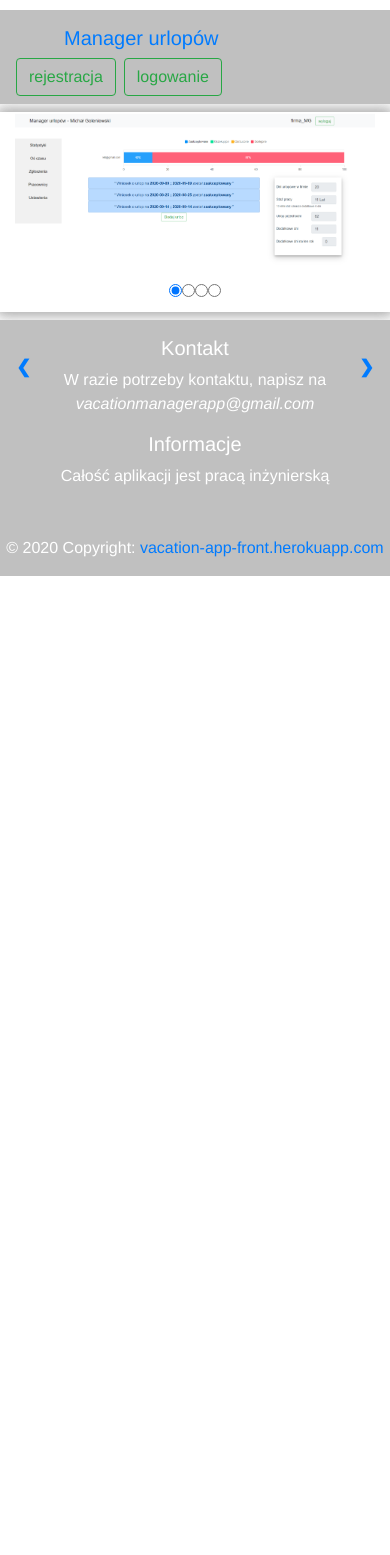
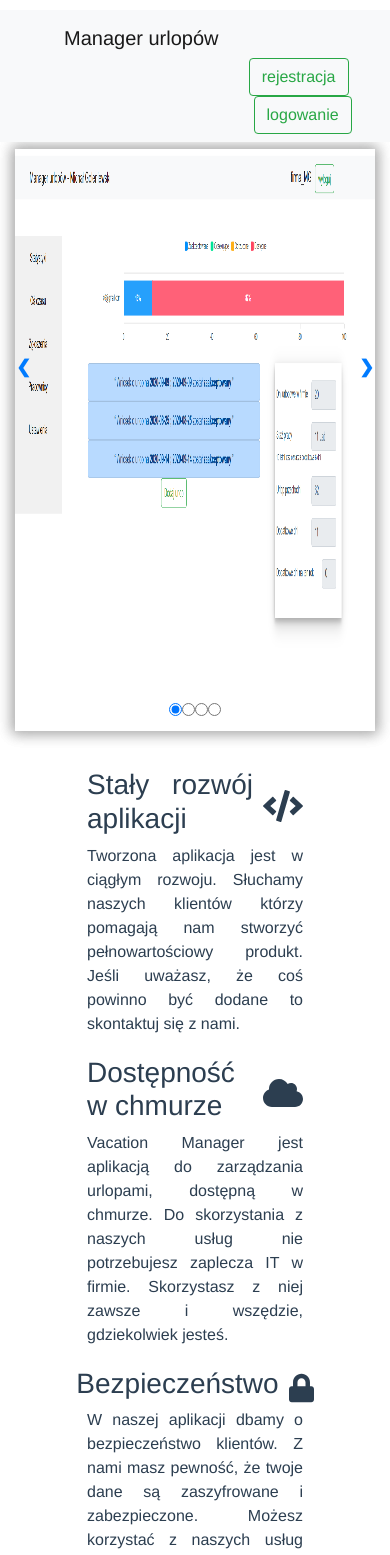
Before and after one commit to goloneczka/vacation-manager-front, a Vue app: page /#/ in a window 390 px wide. Shown: the top 1555 px of the page. Before the commit the page ends 844 px from the top, so only its background shows below. Built offline with nearby package versions, Linux system fonts and the light colour scheme; no server answers; what vue-apexcharts would draw is missing.

Commit message:
improved view

```diff
--- a/src/components/loged/employees/EmployeesInfo.vue
+++ b/src/components/loged/employees/EmployeesInfo.vue
@@ -24,11 +24,13 @@
                             <td>{{item.occupation}}</td>
                             <td>{{item.hired}}</td>
                             <td>
-                                <button type="button" class="btn btn-outline-info btn-sm "
-                                        @click="updateVars(item)">Inf
+                                <button type="button" class="btn btn-outline-info btn-sm  mr-1"
+                                        @click="updateVars(item)">
+                                    <font-awesome-icon icon="info" />
                                 </button>
-                                <button type="button" class="pl-1 btn btn-outline-dark btn-sm "
-                                        @click="navigate(item)">Edt
+                                <button type="button" class="btn btn-outline-dark btn-sm "
+                                        @click="navigate(item)">
+                                    <font-awesome-icon icon="edit" />
                                 </button>
                             </td>
                         </tr>
--- a/src/components/loged/require/ListItem.vue
+++ b/src/components/loged/require/ListItem.vue
@@ -1,5 +1,5 @@
 <template>
-    <q> Wniosek o urlop na <b>{{item.startDate}} ; {{item.startDate}}</b> pracownika <b> {{item.name}} ( {{item.occupation}} )</b> </q>
+    <q> Wniosek o urlop na <b>{{item.startDate}} ; {{item.endDate}}</b> pracownika <b> {{item.name}} ( {{item.occupation}} )</b> </q>
 </template>
 
 <script>
--- a/src/components/loged/worker/WorkerInfo.vue
+++ b/src/components/loged/worker/WorkerInfo.vue
@@ -8,7 +8,7 @@
             <div class="row">
                 <div class="col-md-8">
                         <ul v-for="(item, index) in leaves" v-bind:key="index" class="list-group">
-                            <li class="list-group-item list-group-item-primary"
+                            <li class="list-group-item list-group-item-primary mb-2"
                                 v-if="item.status === statusAcc">
                                 <ListItem :item="item" />
                             </li>
@@ -21,7 +21,7 @@
                                 <ListItem :item="item" />
                             </li>
                         </ul>
-                    <button type="button" class="btn btn-outline-success"
+                    <button type="button" class="btn btn-outline-success mt-4"
                             v-b-modal.modal-leave> {{$t('EMPLOYEE.newLeave.title')}}
                     </button>
                 </div>
--- a/src/components/unlogged/Home.vue
+++ b/src/components/unlogged/Home.vue
@@ -1,25 +1,56 @@
 <template>
     <div>
-        <nav class="navbar color">
+        <nav class="navbar navbar-expand-lg navbar-light bg-light">
             <a class="navbar-brand ml-5"> {{$t('app')}} </a>
-            <form class="mr-5">
+            <form class="mr-5" style="margin-left: 65%">
                     <button type="button" class="btn btn-outline-success mr-2" @click="registration()"> {{$t('registration')}} </button>
                     <button type="button" class="btn btn-outline-success" @click="logging()"> {{$t('login.header')}} </button>
             </form>
         </nav>
-        <div class="container grid-box-danger" >
-            <ImagesSlider />
+        <div class="container" >
+            <div class="grid-box-danger" style="overflow-anchor: none;" >
+                <ImagesSlider />
+            </div>
+            <div id="info" >
+                <div id="updating" >
+                    <div class="highlight">
+                        <h3> Stały rozwój aplikacji </h3>
+                        <font-awesome-icon class="icon" icon="code" />
+                    </div>
+                    Tworzona aplikacja jest w ciągłym rozwoju. Słuchamy naszych klientów którzy pomagają nam stworzyć
+                    pełnowartościowy produkt. Jeśli uważasz, że coś powinno być dodane to skontaktuj się z nami.
+                </div>
+                <div id="cloud" >
+                    <div class="highlight">
+                        <h3> Dostępność w chmurze </h3>
+                        <font-awesome-icon class="icon" icon="cloud" />
+                    </div>
+                    Vacation Manager jest aplikacją do zarządzania urlopami, dostępną w chmurze.
+                    Do skorzystania z naszych usług nie potrzebujesz zaplecza IT w firmie.
+                    Skorzystasz z niej zawsze i wszędzie, gdziekolwiek jesteś.
+                </div>
+                <div id="security" >
+                    <div class="highlight">
+                        <h3> Bezpieczeństwo </h3>
+                        <font-awesome-icon class="icon" icon="lock" />
+                    </div>
+                    W naszej aplikacji dbamy o bezpieczeństwo klientów.
+                    Z nami masz pewność, że twoje dane są zaszyfrowane i zabezpieczone.
+                    Możesz korzystać z naszych usług bez obaw o bezpieczeństwo.
+                </div>
+            </div>
         </div>
-        <footer class="page-footer font-small color">
+        <footer class="page-footer font-small navbar-light bg-light">
             <div class="container-fluid ">
                 <div class="row">
-                    <div class="col-md-7 mt-md-0 mt-3">
+                    <div class="col-md-8 mt-md-0 mt-3">
                         <h5>Kontakt</h5>
-                        <p>W razie potrzeby kontaktu, napisz na  <i>vacationmanagerapp@gmail.com</i></p>
+                        <p>Adres email:  <i>vacationmanagerapp@gmail.com</i></p>
                     </div>
-                    <div class="col-md-5 mb-md-0 mb-3">
-                        <h5 >Informacje</h5>
-                        <p>Całość aplikacji jest pracą inżynierską </p>
+                    <div class="col-md-3 mb-md-0 mb-3">
+                        <h5>Ważne</h5>
+                        <p>Aplikacja została stworzona na potrzeby pracy inżynierskiej.
+                            W razie potrzeby, skontaktuj się z twórcą.</p>
                     </div>
                 </div>
             </div>
@@ -44,7 +75,7 @@
             logging(){
                 this.$router.push(routesNames.login)
             }
-        }
+        },
     }
 
 
@@ -61,4 +92,29 @@
         background-color: #C0C0C0;
         color: white;
     }
+
+    #info{
+        padding-top: 30px;
+        padding-bottom: 30px;
+        width: 60%;
+        margin-right: auto;
+        margin-left: auto;
+    }
+
+    .highlight {
+        display: flex;
+        align-items: center;
+        justify-content: center;
+    }
+
+    .icon{
+        font-size: 40px;
+        padding-left: 10px;
+    }
+
+    #updating, #cloud, #security{
+        padding-bottom: 20px;
+        text-align: justify;
+    }
+
 </style>
--- a/src/components/unlogged/ImagesSlider.vue
+++ b/src/components/unlogged/ImagesSlider.vue
@@ -1,7 +1,7 @@
 <template>
-    <div>
+    <div >
         <transition-group name="fade" tag="div">
-            <div v-for="i in [currentIndex]" :key="i">
+            <div v-for="i in [currentIndex]" :key="i" style="height: 550px">
                 <img v-bind:src="require(`../../assets/${currentImg}.png`)" />
             </div>
         </transition-group>
@@ -50,10 +50,11 @@
         methods: {
             startSlide: function() {
                 clearInterval(this.timer)
-                this.timer = setInterval(this.change.bind(null, 1), 7000)
+                this.timer = setInterval(this.change.bind(null, 1), 6000)
             },
 
             change: function(n) {
+
                 if(this.currentIndex + n === this.images.length)
                     this.currentIndex = 0;
                 else if (this.currentIndex + n === -1)
--- a/src/core/ApexHelper.js
+++ b/src/core/ApexHelper.js
@@ -1,4 +1,4 @@
-import {LEAVE_STATUS} from "./Enums";
+import {LEAVE_STATUS, PL_LEAVE_STATUS} from "./Enums";
 
 export function prepareApexSeries(data, countFreeDays) {
     const annualData = data.filter(t => new Date().getFullYear() === new Date(t.endDate).getFullYear())
@@ -50,7 +50,7 @@ export function prepareTimetableApexSeries(unresolvedLeaves, resolvedLeaves) {
             .map(tmp1 => {
                 let endDate = new Date(tmp1.endDate);
                 return {
-                    x: tmp1.status,
+                    x: PL_LEAVE_STATUS[tmp1.status],
                     y: [new Date(tmp1.startDate).getTime(),
                         endDate.setDate(endDate.getDate()+1)]
                 }
--- a/src/core/Enums.js
+++ b/src/core/Enums.js
@@ -12,3 +12,9 @@ export const LEAVE_STATUS = {
     ACCEPTED : "ACCEPTED",
     REJECTED : "REJECTED"
 }
+
+export const PL_LEAVE_STATUS = {
+    NEW : "Nowe ",
+    ACCEPTED : "Zaakceptowane",
+    REJECTED : "Odrzucone"
+}
--- a/src/main.js
+++ b/src/main.js
@@ -9,6 +9,9 @@ import {routes} from './routes'
 import {authorizationStorage} from "./App";
 import {AUTHORIZATION, ROLES} from "./core/Enums";
 import VueApexCharts from "vue-apexcharts";
+import { library } from '@fortawesome/fontawesome-svg-core'
+import { faEdit, faInfo, faCode, faCloud, faLock } from '@fortawesome/free-solid-svg-icons'
+import { FontAwesomeIcon } from '@fortawesome/vue-fontawesome'
 
 Vue.config.productionTip = false
 
@@ -16,6 +19,14 @@ Vue.use(VueRouter);
 Vue.use(BootstrapVue);
 Vue.use(VueApexCharts);
 Vue.component("apexchart", VueApexCharts);
+Vue.component('font-awesome-icon', FontAwesomeIcon)
+library.add(faEdit)
+library.add(faInfo)
+library.add(faCode)
+library.add(faCloud)
+library.add(faLock)
+
+
 
 let router = new VueRouter({routes: routes});
 
```
Also changed, not shown: package.json (+6 -3 lines), src/components/loged/require/RequiresInfo.vue (+29 -8 lines), 1 other file (tests, documents, lock files or other folders).
